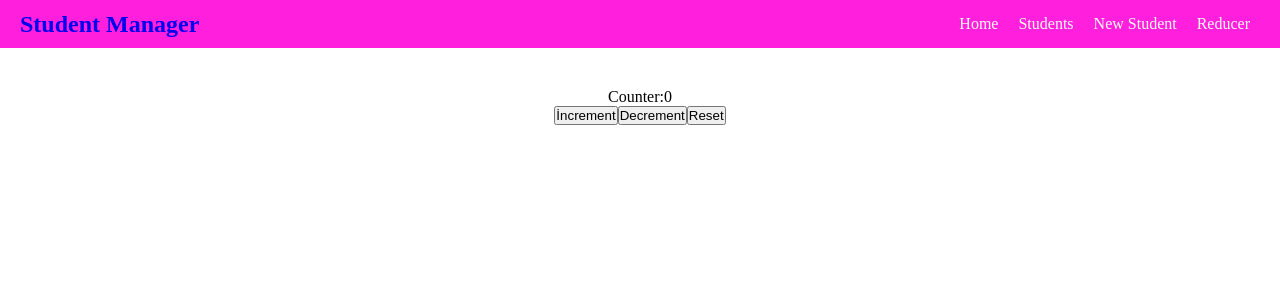
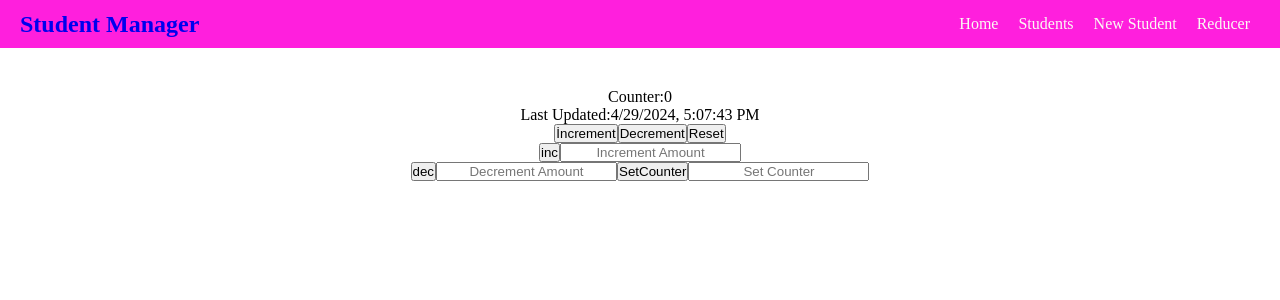
Before and after one commit to cerendn/Vite, a React (Vite) app in the folder student-manager/: page /students/reducer in a window 1280 px wide. Shown: the top 300 px of the page. Built offline with nearby package versions, Linux system fonts and the light colour scheme; no server answers.

Commit message:
createRef

```diff
--- a/student-manager/src/pages/Reducer.jsx
+++ b/student-manager/src/pages/Reducer.jsx
@@ -1,16 +1,16 @@
-import React, { useReducer } from "react";
+import React, { useReducer, createRef } from "react";
 
 const initialState = { counter: 0, lastUpdated: new Date().toLocaleString() };
 
 const reducer = (state, action) => {
   switch (action.type) {
-    case "increment by":
+    case "increment_by":
       return {
         ...state,
         counter: state.counter + 1,
         lastUpdated: new Date().toLocaleDateString(),
       };
-    case "decrement by":
+    case "decrement_by":
       return {
         ...state,
         counter: state.counter - 1,
@@ -40,6 +40,8 @@ const reducer = (state, action) => {
         counter: action.payload.amount,
         lastUpdated: new Date().toLocaleString(),
       };
+    case "ERROR":
+      return { ...state, error: action.payload.error };
 
     default:
       return state;
@@ -48,13 +50,62 @@ const reducer = (state, action) => {
 
 const Reducer = () => {
   const [state, dispatch] = useReducer(reducer, initialState);
+  const incByRef = createRef();
+  const decByRef = createRef();
+  const setByRef = createRef();
 
   return (
     <div>
       <p>Counter:{state.counter} </p>
-      <button onClick={() => dispatch({ type: "increment" })}>İncrement</button>
-      <button onClick={() => dispatch({ type: "decrement" })}>Decrement</button>
+      <p>Last Updated:{state.lastUpdated} </p>
+
+      <button onClick={() => dispatch({ type: "increment_by" })}>
+        İncrement
+      </button>
+      <button onClick={() => dispatch({ type: "decrement_by" })}>
+        Decrement
+      </button>
       <button onClick={() => dispatch({ type: "reset" })}>Reset</button>
+      <br />
+      <button
+        onClick={() =>
+          dispatch({
+            type: "INCREMENT",
+            payload: {
+              amount: Number(incByRef.current.value),
+            },
+          })
+        }
+      >
+        inc
+      </button>
+      <input type="text" placeholder="Increment Amount" ref={incByRef} />
+      <br />
+      <button
+        onClick={() =>
+          dispatch({
+            type: "DECREMENT",
+            payload: {
+              amount: Number(decByRef.current.value),
+            },
+          })
+        }
+      >
+        dec
+      </button>
+      <input type="text" placeholder="Decrement Amount" ref={decByRef} />
+
+      <button
+        onClick={() =>
+          dispatch({
+            type: "SET_COUNTER",
+            payload: { amount: Number(setByRef.current.value) },
+          })
+        }
+      >
+        SetCounter
+      </button>
+      <input type="text" placeholder="Set Counter" ref={setByRef} />
     </div>
   );
 };
```
